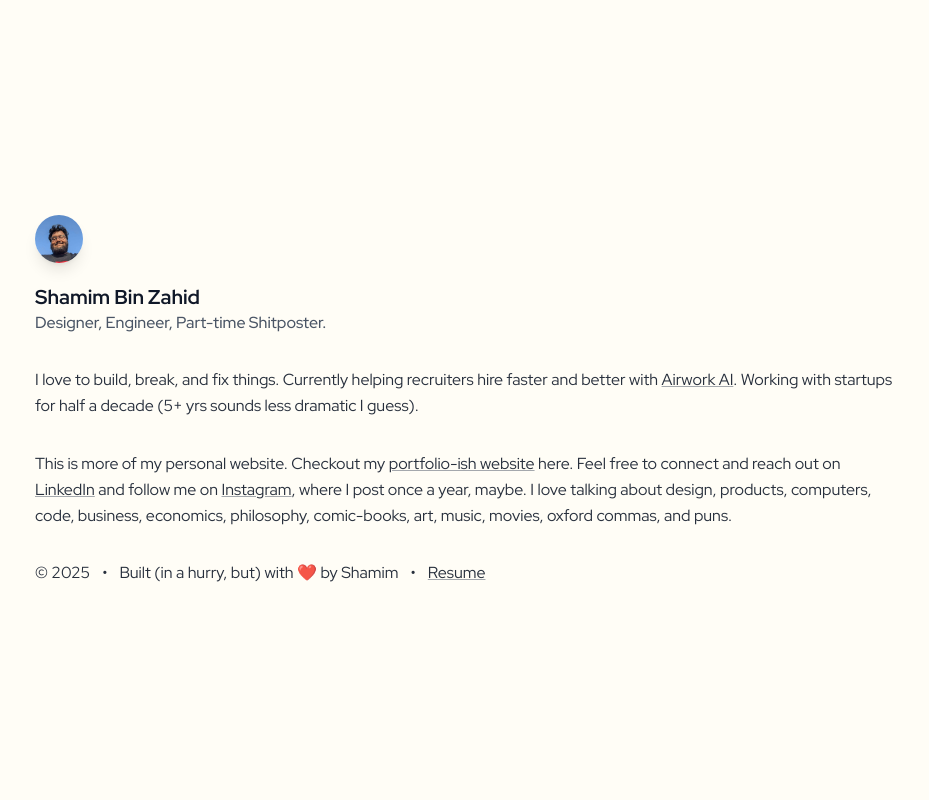
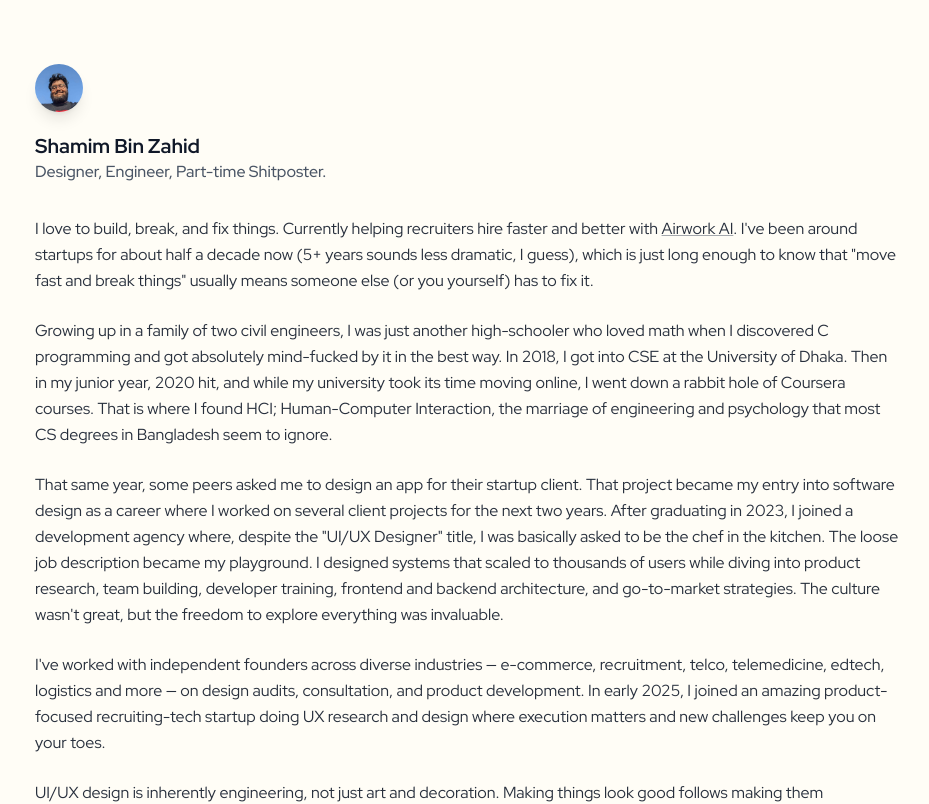
Before and after one commit to shamimbinzahid/shamimbinzahid.github.io, a Next.js app: page / in a window 1280 px wide. Shown: the top 804 px of the page, without its empty margins (173-1102 px from the left). Built offline with nearby package versions, Linux system fonts and the light colour scheme.

Commit message:
shit ton of description

```diff
--- a/app/content.json
+++ b/app/content.json
@@ -28,18 +28,50 @@
       "icon": "Printer"
     }
   ],
-  "intro": "I love to build, break, and fix things. Currently helping recruiters hire faster and better with {airwork}. Working with startups for half a decade (5+ yrs sounds less dramatic I guess).",
-  "introLinks": {
+  "paragraphs": [
+    {
+      "text": "I love to build, break, and fix things. Currently helping recruiters hire faster and better with {airwork}. I've been around startups for about half a decade now (5+ years sounds less dramatic, I guess), which is just long enough to know that \"move fast and break things\" usually means someone else (or you yourself) has to fix it.",
+      "links": {
         "airwork": {
           "label": "Airwork AI",
           "href": "https://airwork.ai",
           "icon": "Building2"
         }
+      }
     },
-  "more": "This is more of my personal website. Checkout my {fullWebsite} here. Feel free to connect and reach out on {linkedin} and follow me on {instagram}, where I post once a year, maybe. I love talking about design, products, computers, code, business, economics, philosophy, comic-books, art, music, movies, oxford commas, and puns.",
-  "moreLinks": {
-    "fullWebsite": {
-      "label": "portfolio-ish website",
+    {
+      "text": "Growing up in a family of two civil engineers, I was just another high-schooler who loved math when I discovered C programming and got absolutely mind-fucked by it in the best way. In 2018, I got into CSE at the University of Dhaka. Then in my junior year, 2020 hit, and while my university took its time moving online, I went down a rabbit hole of Coursera courses. That is where I found HCI; Human-Computer Interaction, the marriage of engineering and psychology that most CS degrees in Bangladesh seem to ignore.",
+      "links": {}
+    },
+    {
+      "text": "That same year, some peers asked me to design an app for their startup client. That project became my entry into software design as a career where I worked on several client projects for the next two years. After graduating in 2023, I joined a development agency where, despite the \"UI/UX Designer\" title, I was basically asked to be the chef in the kitchen. The loose job description became my playground. I designed systems that scaled to thousands of users while diving into product research, team building, developer training, frontend and backend architecture, and go-to-market strategies. The culture wasn't great, but the freedom to explore everything was invaluable.",
+      "links": {}
+    },
+    {
+      "text": "I've worked with independent founders across diverse industries — e-commerce, recruitment, telco, telemedicine, edtech, logistics and more — on design audits, consultation, and product development. In early 2025, I joined an amazing product-focused recruiting-tech startup doing UX research and design where execution matters and new challenges keep you on your toes.",
+      "links": {}
+    },
+    {
+      "text": "UI/UX design is inherently engineering, not just art and decoration. Making things look good follows making them functional, understandable, and intuitive. Design is a language that communicates the underlying system to the users through interfaces — and those interfaces fundamentally shape how people experience a product.",
+      "links": {}
+    },
+    {
+      "text": "I deeply believe AI-generated art isn't art. By definition, it lacks the flaws, intent, and humanity that make something worth appreciating. What I do love is noticing tiny details in everyday things: the good designs everyone intuitively uses without thinking, and the bad designs that make you sigh. Where most people either don't notice or just live with it, I tend to ask why? what chain of decisions led here? That curiosity is why I love designing and building products — any products, inside or outside the screens.",
+      "links": {}
+    },
+    {
+      "text": "I don't enjoy social media feeds. The mindless scrolling, spoon-fed interests, and content over actually looking up what you want — that's what makes your brain fog. I think real social spaces are messenger apps and discussion threads like Reddit or Substack (Facebook comments don't count), where ideas are exchanged instead of just broadcasted.",
+      "links": {}
+    },
+    {
+      "text": "Nuff said, I've always been drawn to taking on responsibility, from being class rep at college, organizing events as student club VP in university to building teams and processes in startups. There's something satisfying about making things work better for everyone involved. I love to talk (and sometimes argue) about design, products, computers, code, business, economics, philosophy, comic-books, art, music, movies, Oxford commas, and puns.",
+      "links": {}
+    },
+    {
+      "text": "You can check out my {portfolio} website, connect with me on {linkedin}, or follow me on {instagram} — where I post once a year, maybe.",
+      "links": {
+        "portfolio": {
+          "label": "portfolio-ish",
           "href": "https://shamemezahid.github.io",
           "icon": "ExternalLink"
         },
@@ -53,7 +85,9 @@
           "href": "https://instagram.com/qwaccmaster69",
           "icon": "Instagram"
         }
-  },
+      }
+    }
+  ],
   "readMoreLabel": " Read more",
   "readLessLabel": " Read less",
   "footerNote": "Built (in a hurry, but) with ❤️ by Shamim",
--- a/app/page.js
+++ b/app/page.js
@@ -9,14 +9,17 @@ export default function Home() {
   const [showTooltip, setShowTooltip] = useState(false);
 
   const renderTextWithLinks = (text, links) => {
-    if (!links) return text;
+    if (!links || Object.keys(links).length === 0) return text;
     return text.split(/(\{[^}]+\})/).map((part, index) => {
       if (part.startsWith('{') && part.endsWith('}')) {
         const key = part.slice(1, -1);
         const link = links[key];
         return link ? (
-          <a key={index}
+          <a
+            key={index}
             href={link.href}
+            target="_blank"
+            rel="noopener noreferrer"
             className="underline decoration-gray-600/50 dark:decoration-gray-300/50">
             {link.label}
           </a>
@@ -32,7 +35,7 @@ export default function Home() {
         <article className="max-w-4xl text-sm sm:text-base text-start p-4 flex flex-col gap-6 sm:gap-8 ">
 
           {/* Photo */}
-          <div className="w-12 h-12 -mb-3 opacity-0 animate-fade-in relative delay-300">
+          <div className="w-12 h-12 -mb-3 opacity-0 animate-fade-in delay-300">
             <Image
               src="/shamim.jpg"
               alt={content.name}
@@ -119,20 +122,36 @@ export default function Home() {
             </a>
           </div> */}
 
-          {/* First Paragraph */}
-          <p className="text-gray-900/90 dark:text-gray-300/75 leading-relaxed light opacity-0 animate-fade-in delay-400">
-            {renderTextWithLinks(content.intro, content.introLinks)}
-          </p>
+          {/* Paragraphs */}
+          <div className="flex flex-col gap-4 sm:gap-6">
+            {content.paragraphs.map((paragraph, index) => {
+              // Calculate delay with a more granular approach for many paragraphs
+              // First paragraphs get individual delays, later ones get grouped
+              let delay;
+              if (index < 3) {
+                // First three paragraphs get their own distinct delays
+                delay = 400 + (index * 100);
+              } else if (index < 6) {
+                // Next three paragraphs share delay-700
+                delay = 700;
+              } else {
+                // Remaining paragraphs share delay-800
+                delay = 800;
+              }
 
-          {/* Second Paragraph */}
-          <p className="text-gray-900/90 dark:text-gray-300/75 leading-relaxed light opacity-0 animate-fade-in delay-500">
-            {renderTextWithLinks(content.more, content.moreLinks)}
-          </p>
-
-          {/* <p className="text-gray-900/90 dark:text-gray-300/75 leading-relaxed light opacity-0 animate-fade-in delay-600">{content.readMoreLabel}</p> */}
+              return (
+                <p
+                  key={index}
+                  className={`text-gray-900/90 dark:text-gray-300/75 leading-relaxed light opacity-0 animate-fade-in delay-${delay}`}
+                >
+                  {renderTextWithLinks(paragraph.text, paragraph.links)}
+                </p>
+              );
+            })}
+          </div>
 
           {/* Footer */}
-          <div className="text-gray-900/90 dark:text-gray-300/75 flex flex-row flex-wrap gap-2 sm:gap-3 opacity-0 animate-fade-in delay-700">
+          <div className="mt-4 sm:mt-8 text-gray-900/90 dark:text-gray-300/75 flex flex-row flex-wrap gap-2 sm:gap-3 opacity-0 animate-fade-in delay-900">
             <p>© {new Date().getFullYear()}</p>
             <p className="hidden sm:inline">•</p>
             <p>{content.footerNote}</p>
@@ -141,7 +160,7 @@ export default function Home() {
               href={content.resumeUrl}
               aria-label="Resume"
               title="Resume"
-              className="underline decoration-gray-600/50 dark:decoration-gray-300/50 transition-colors duration-200"
+              className="underline decoration-gray-600/50 dark:decoration-gray-300/50 hover:text-gray-900 dark:hover:text-white transition-colors duration-200"
             >
               Resume
             </a>
```
Lines whose indentation alone changed are shown as unchanged.
